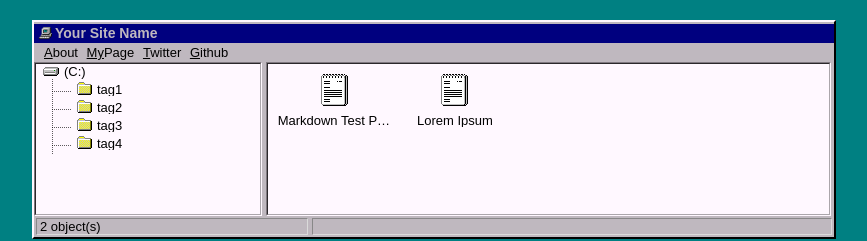
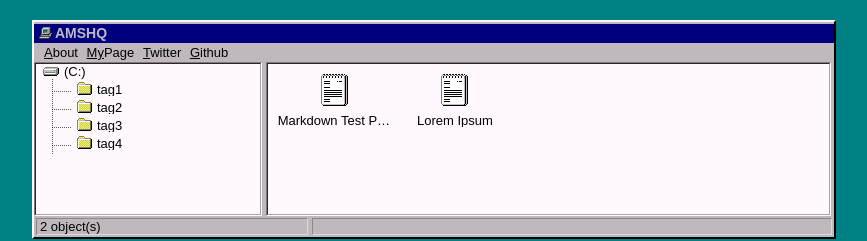
Before and after one commit to JARVIS-AI/amshq, a Jekyll site: the page built from index.html, in a window 1280 px wide. Shown: the top 241 px of the page, without its empty margins (206-1073 px from the left). Built offline with Jekyll 4.4.1, drawn with Linux system fonts in a browser that asks for light colours.

Commit message:
Update Configs 🚧

```diff
--- a/_config.yml
+++ b/_config.yml
@@ -1,10 +1,10 @@
 permalink: /:year:month:day/:title
-url: #Your url here
+url: https://amshq.amsl.ir
 baseurl:
 
 # variables
-name: Your Site Name
-description: Your description here
+name: AMSHQ
+description: Wrecked AMS Head Quarter
 google_verification: null
 
 
```
